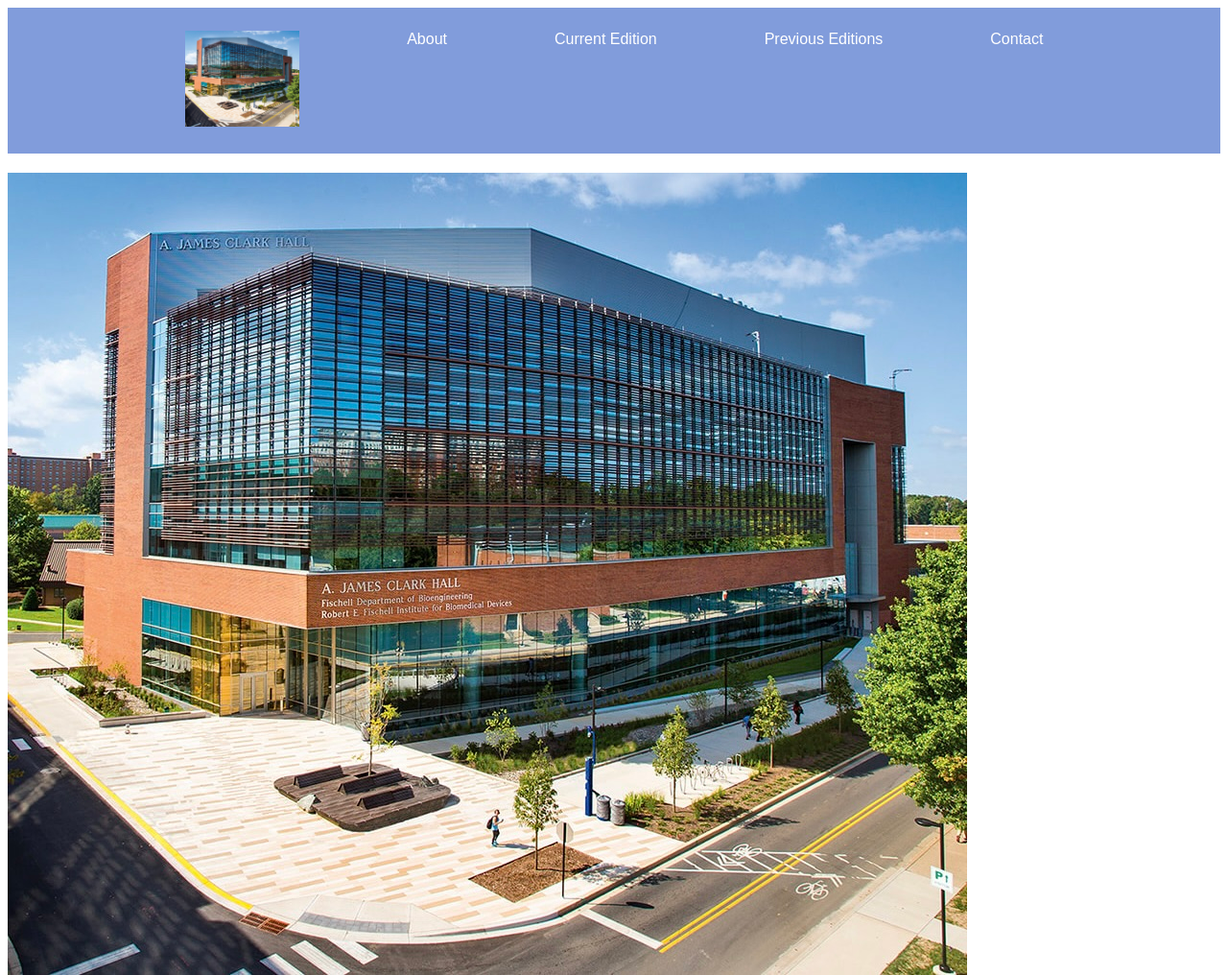
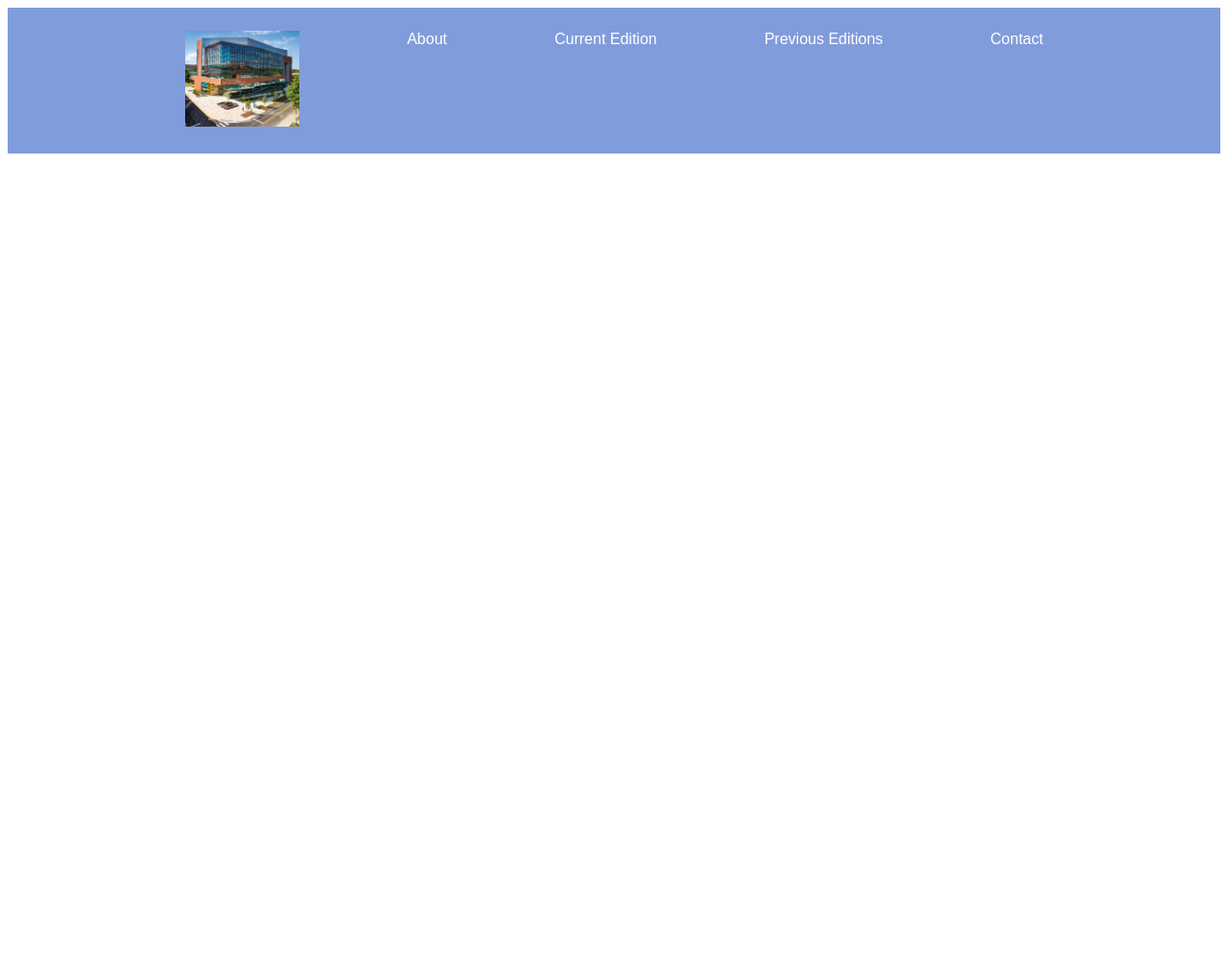
Before and after one commit to pascoot22/catalyst-site, a Gatsby site: page / in a window 1280 px wide. Shown: the whole page at 96% size. After the commit the page ends 800 px from the top, so only its background shows below. Built offline with nearby package versions, Linux system fonts and the light colour scheme; Gatsby itself is replaced by a stand-in of ours.

Commit message:
moved images

```diff
--- a/src/pages/index.js
+++ b/src/pages/index.js
@@ -5,11 +5,7 @@ import { StaticImage } from 'gatsby-plugin-image'
 const IndexPage = () => {
   return (
     <Layout pageTitle="">
-      <div className="background-image" />
-      <StaticImage
-        alt="Catalyst logo"
-        src='../images/clark.jpeg'
-        />
+
     </Layout>
   )
 }
```
Also changed, not shown: src/images/clark2.jpg (renamed from src/components/clark2.jpg).
